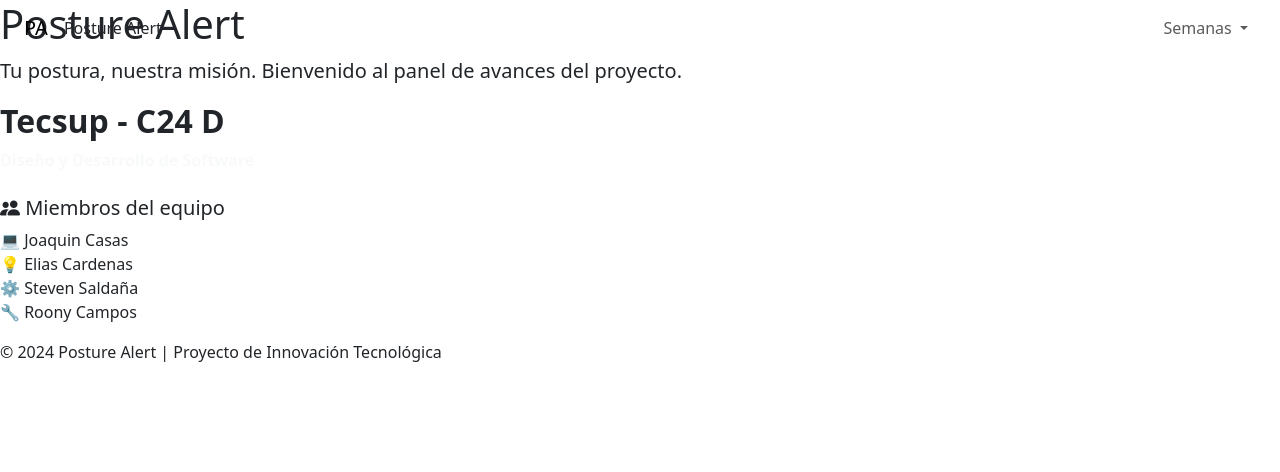
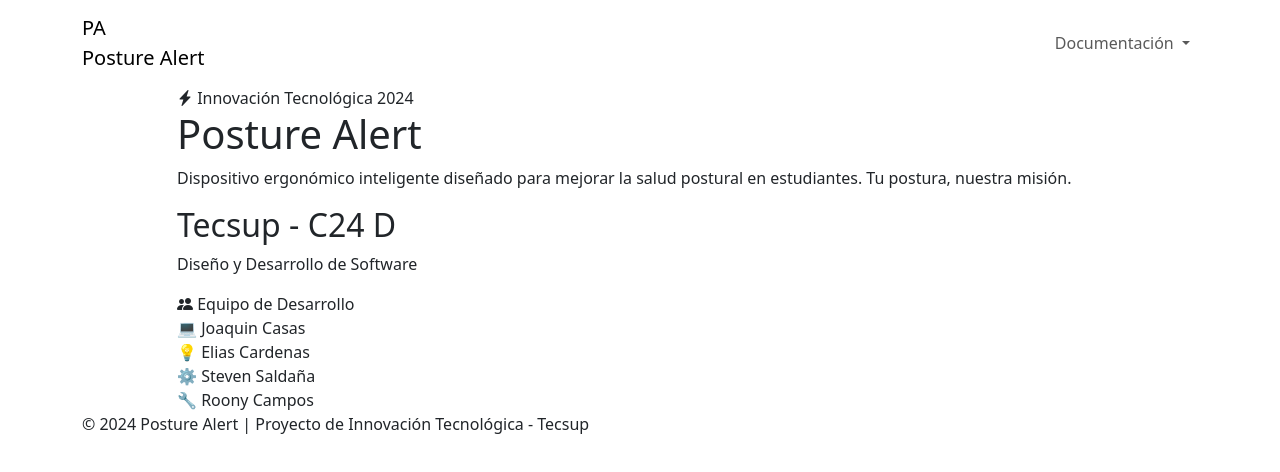
Before and after one commit to Joako11-08-2006/PostureAlert, a plain HTML site: page index.html in a window 1280 px wide. Drawn offline with nearby package versions, Linux system fonts and the light colour scheme.

Commit message:
Refactor index.html for improved layout and content
Updated the HTML structure and content for the Posture Alert project, including changes to the navbar, main content, and footer.

```diff
--- a/index.html
+++ b/index.html
@@ -11,11 +11,14 @@
 
 </head>
 
- <nav class="navbar navbar-expand-lg fixed-top">
-    <div class="container-fluid px-4">
+  <!-- ==================== NAVBAR ==================== -->
+  <nav class="navbar navbar-expand-lg">
+    <div class="container">
       <a class="navbar-brand" href="#">
-        <div class="logo-icon">PA</div>
-        <a id="Posture-Alert">Posture Alert</a>
+        <div class="logo-container">
+          <div class="logo-icon">PA</div>
+          <span>Posture Alert</span>
+        </div>
       </a>
 
       <button class="navbar-toggler" type="button" data-bs-toggle="collapse" data-bs-target="#navbarNav">
@@ -24,22 +27,23 @@
 
       <div class="collapse navbar-collapse" id="navbarNav">
         <ul class="navbar-nav ms-auto">
-          <!-- Dropdown de Semanas -->
           <li class="nav-item dropdown">
-            <a class="nav-link dropdown-toggle" href="#" role="button" data-bs-toggle="dropdown" aria-expanded="false">
-               Semanas
+            <a class="nav-link dropdown-toggle" href="#" role="button" data-bs-toggle="dropdown">
+              Documentación
             </a>
             <ul class="dropdown-menu">
-              <li><a class="dropdown-item" href="#" data-page="semana1.html"> Semana 1</a></li>
-              <li><a class="dropdown-item" href="#" data-page="semana2.html"> Semana 2</a></li>
-              <li><a class="dropdown-item" href="#" data-page="semana3.html"> Semana 3</a></li>
-              <li><a class="dropdown-item" href="#" data-page="semana4.html"> Semana 4</a></li>
-              <li><a class="dropdown-item" href="#" data-page="semana5.html"> Semana 5</a></li>
-              <li><a class="dropdown-item" href="#" data-page="semana6.html"> Semana 6</a></li>
-              <li><a class="dropdown-item" href="#" data-page="semana7.html"> Semana 7</a></li>
-              <li><a class="dropdown-item" href="#" data-page="semana8.html"> Semana 8</a></li>
-              <li><a class="dropdown-item" href="#" data-page="semana9.html"> Semana 9</a></li>
-              <li><a class="dropdown-item" href="#" data-page="semana12.html">Semana 12</a></li>
+              <li><a class="dropdown-item" href="#" data-page="semana1">Semana 1 - Reto Inicial</a></li>
+              <li><a class="dropdown-item" href="#" data-page="semana2">Semana 2 - Investigación</a></li>
+              <li><a class="dropdown-item" href="#" data-page="semana3">Semana 3 - Design Thinking</a></li>
+              <li><a class="dropdown-item" href="#" data-page="semana4">Semana 4 - Prototipo Físico</a></li>
+              <li><a class="dropdown-item" href="#" data-page="semana5">Semana 5 - Empatía y Usuario</a></li>
+              <li><a class="dropdown-item" href="#" data-page="semana6">Semana 6 - Corte Láser</a></li>
+              <li><a class="dropdown-item" href="#" data-page="semana7">Semana 7 - Prototipado Rápido</a></li>
+              <li><a class="dropdown-item" href="#" data-page="semana8">Semana 8 - Entrega Final</a></li>
+              <li><a class="dropdown-item" href="#" data-page="semana9">Semana 9 - Concepto a Prototipo</a></li>
+              <li><a class="dropdown-item" href="#" data-page="semana10">Semana 10 - Diseño de Piezas</a></li>
+              <li><a class="dropdown-item" href="#" data-page="semana11">Semana 11 - Validación</a></li>
+              <li><a class="dropdown-item" href="#" data-page="semana12">Semana 12 - Modelado 3D</a></li>
             </ul>
           </li>
         </ul>
@@ -47,39 +51,61 @@
     </div>
   </nav>
 
-  <!-- CONTENIDO PRINCIPAL -->
-  <main id="content" class="content-area">
-    <section class="hero" data-aos="fade-up">
-      <div class="hero-content">
-        <h1 class="gradient-text">Posture Alert</h1>
-        <p class="lead">Tu postura, nuestra misión. Bienvenido al panel de avances del proyecto.</p>
+  <!-- ==================== MAIN CONTENT ==================== -->
+  <main id="content">
+    <!-- HERO SECTION -->
+    <section class="hero-section">
+      <div class="container">
+        <div class="row align-items-center">
+          <div class="col-lg-10 mx-auto">
+            <div class="hero-content fade-in">
+              <div class="hero-badge">
+                <i class="bi bi-lightning-charge-fill"></i>
+                <span>Innovación Tecnológica 2024</span>
+              </div>
 
-        <div class="team-info" data-aos="fade-up" data-aos-delay="200">
-          <h2 class="fw-bold">Tecsup - C24 D</h2>
-          <p class="text-light"><strong>Diseño y Desarrollo de Software</strong></p>
+              <h1 class="hero-title">Posture Alert</h1>
 
-          <div class="team-members mt-4">
-            <h5><i class="bi bi-people-fill"></i> Miembros del equipo</h5>
-            <ul class="list-unstyled">
-              <li>💻 Joaquin Casas</li>
-              <li>💡 Elias Cardenas</li>
-              <li>⚙️ Steven Saldaña</li>
-              <li>🔧 Roony Campos</li>
-            </ul>
+              <p class="hero-subtitle">
+                Dispositivo ergonómico inteligente diseñado para mejorar la salud postural en estudiantes.
+                Tu postura, nuestra misión.
+              </p>
+
+              <!-- TEAM CARD -->
+              <div class="team-card">
+                <div class="team-header">
+                  <h2>Tecsup - C24 D</h2>
+                  <p>Diseño y Desarrollo de Software</p>
+                </div>
+
+                <div class="team-section-title">
+                  <i class="bi bi-people-fill"></i>
+                  <span>Equipo de Desarrollo</span>
+                </div>
+
+                <div class="team-grid">
+                  <div class="team-member">💻 Joaquin Casas</div>
+                  <div class="team-member">💡 Elias Cardenas</div>
+                  <div class="team-member">⚙️ Steven Saldaña</div>
+                  <div class="team-member">🔧 Roony Campos</div>
+                </div>
+              </div>
+            </div>
           </div>
         </div>
       </div>
     </section>
   </main>
 
-  <!-- FOOTER -->
+  <!-- ==================== FOOTER ==================== -->
   <footer>
-    <p>© 2024 Posture Alert | Proyecto de Innovación Tecnológica</p>
+    <div class="container">
+      <p>© 2024 Posture Alert | Proyecto de Innovación Tecnológica - Tecsup</p>
+    </div>
   </footer>
 
+  <!-- ==================== SCRIPTS ==================== -->
   <script src="https://cdn.jsdelivr.net/npm/bootstrap@5.3.0/dist/js/bootstrap.bundle.min.js"></script>
-  <script src="https://unpkg.com/aos@2.3.1/dist/aos.js"></script>
-  <script src="js/app.js"></script>
 
 </body>
 </html>
```
